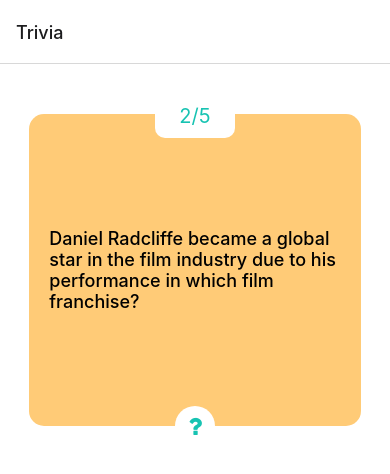
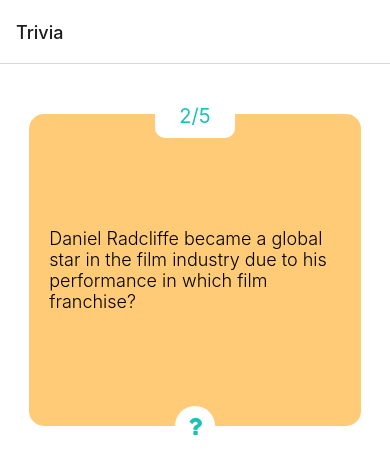
Before and after one commit to BrijenMakwana/QuizTrivia, a React Native app: screen /NotFound in a window 390 px wide. Shown: the top 474 px of the page. Built offline with nearby package versions, Linux system fonts and the light colour scheme; what expo-linking would draw is missing.

Commit message:
QuestionBoard component style changes

```diff
--- a/components/QuestionBoard.tsx
+++ b/components/QuestionBoard.tsx
@@ -33,7 +33,7 @@
   question:{
     fontSize: 18,
     color: "#000",
-    fontWeight: "500"
+    fontWeight: "300"
   },
   numberContainer:{
     backgroundColor: "#fff",
```
